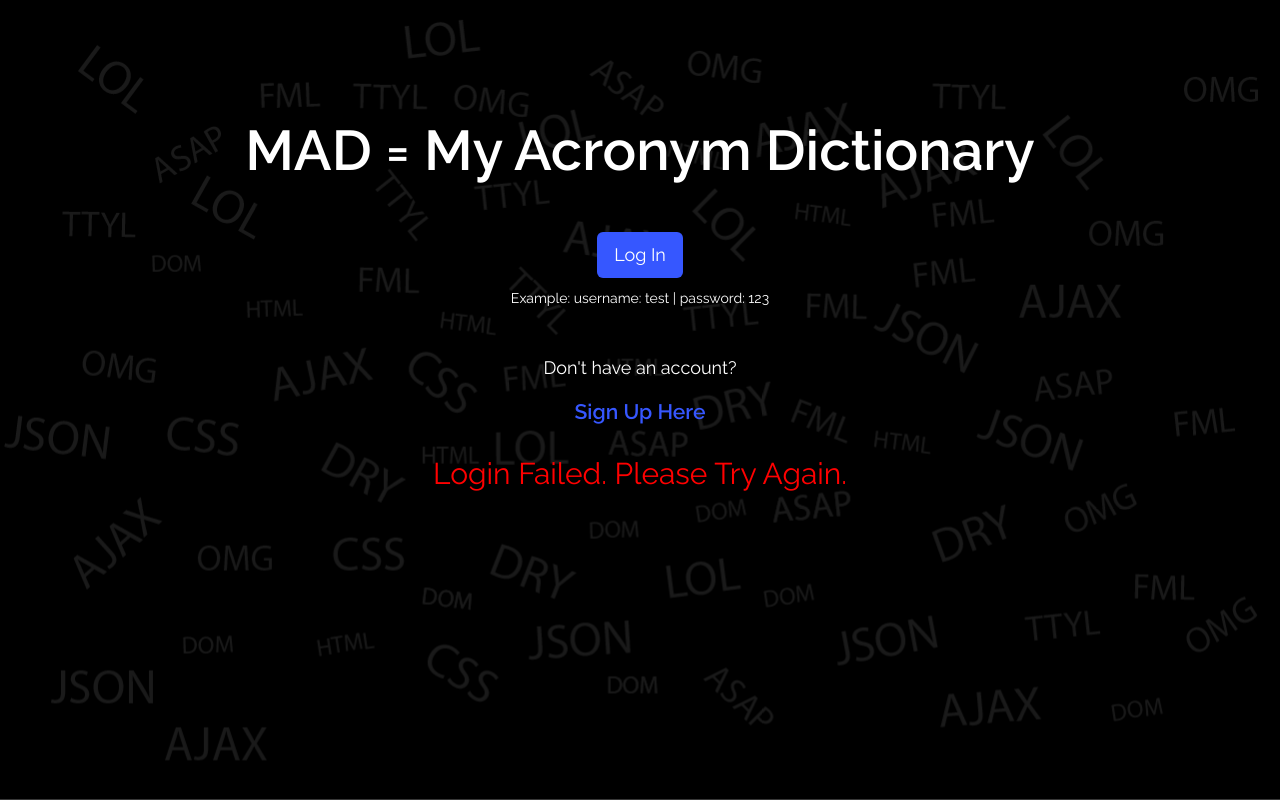
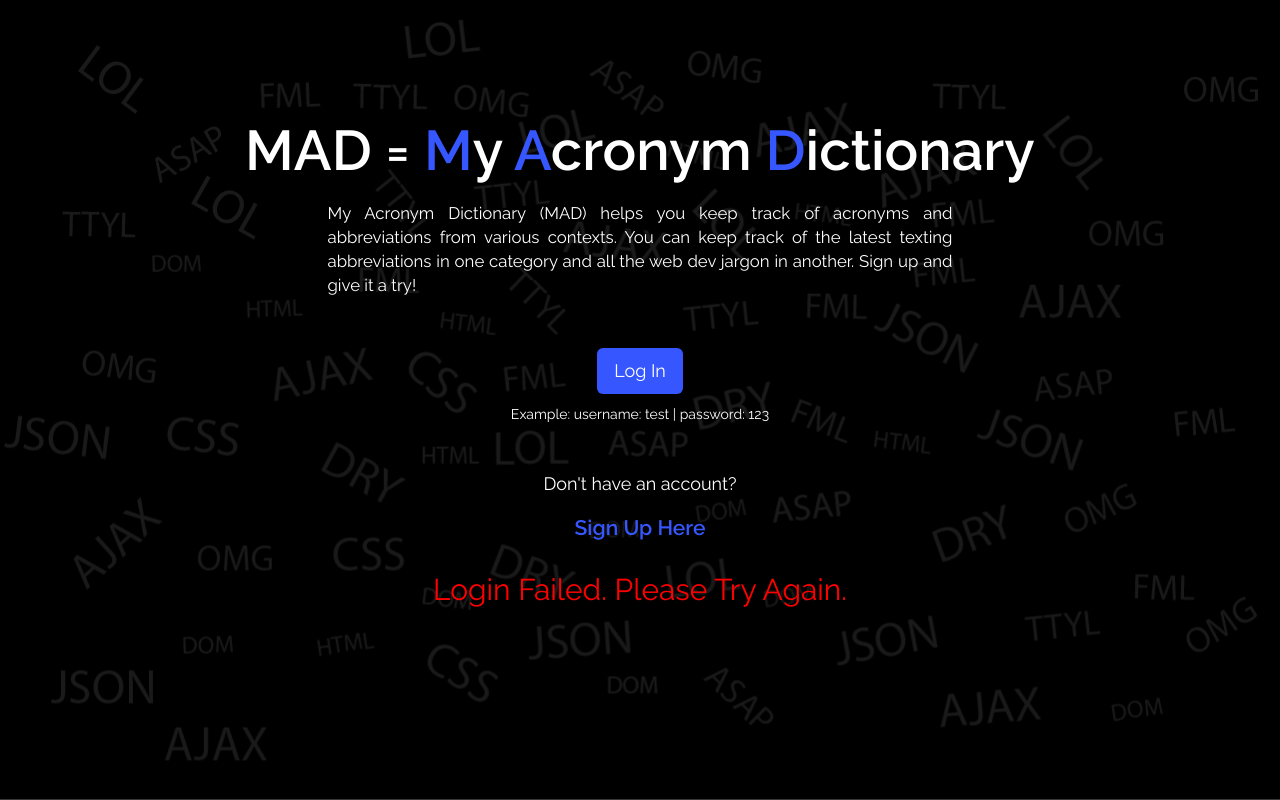
Before and after one commit to iastanley/my-acronym-dictionary-app, a website: page public/indexerror.html in a window 1280 px wide. Drawn offline with nearby package versions, Linux system fonts and the light colour scheme; no server answers.

Commit message:
fixed indexerror.html page to match changes in index.html

```diff
--- a/public/indexerror.html
+++ b/public/indexerror.html
@@ -13,7 +13,14 @@
   </head>
   <body>
     <div class="container-fluid text-center index-page">
-      <h1>MAD = My Acronym Dictionary</h1>
+      <h1>MAD =
+        <span class="blue-txt">M</span>y
+        <span class="blue-txt">A</span>cronym
+        <span class="blue-txt">D</span>ictionary
+      </h1>
+      <div class="landing-pg-text text-justify">
+        <p>My Acronym Dictionary (MAD) helps you keep track of acronyms and abbreviations from various contexts. You can keep track of the latest texting abbreviations in one category and all the web dev jargon in another. Sign up and give it a try!</p>
+      </div>
       <div class="button-section">
         <button class="btn btn-lg btn-custom"type="submit" name="button" data-toggle="modal" data-target="#login-btn">Log In</button>
         <p class="example-text">Example: username: test | password: 123</p>
```
